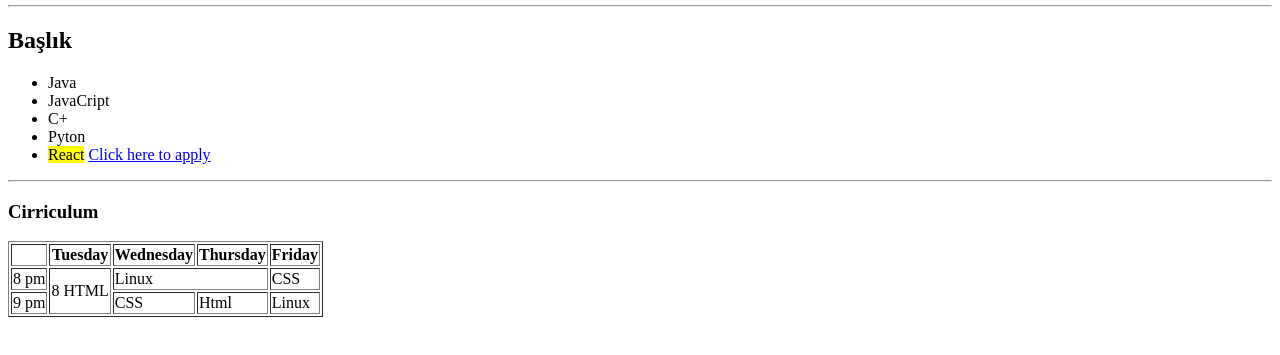
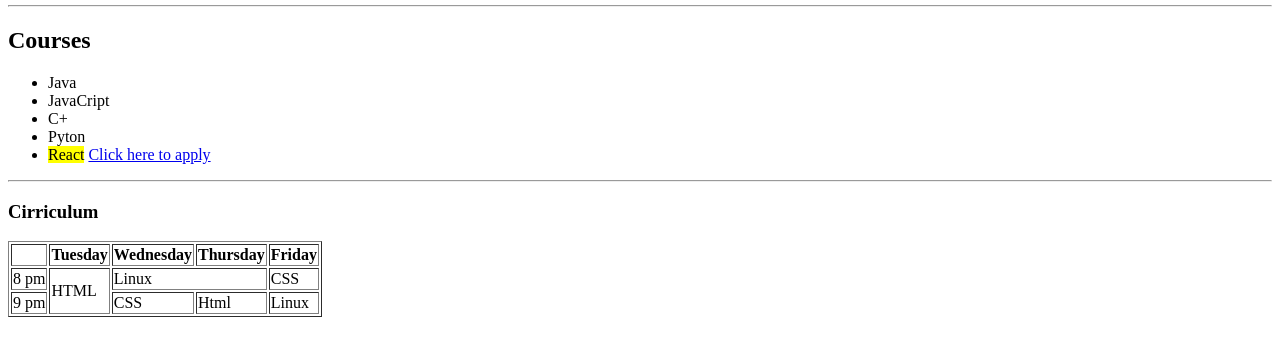
Before and after one commit to Afkre/Html-Form, a plain HTML site: page index.html in a window 1280 px wide. Shown: the part 301-656 px from the top of the page. Drawn offline with Linux system fonts and the light colour scheme.

Commit message:
01.11.2021 de ikinci defa güncellendi

```diff
--- a/index.html
+++ b/index.html
@@ -14,7 +14,7 @@
      </div>
     <hr>
     <div>
-    <h2>Başlık</h2>
+    <h2>Courses</h2>
     <ul>
         <li>Java</li>
         <li>JavaCript</li>
@@ -40,7 +40,7 @@
             <tbody>
                 <tr>
                     <td >8 pm</td>
-                    <td rowspan="2">8 HTML</td>
+                    <td rowspan="2">HTML</td>
                     <td colspan="2">Linux</td>
                     <td>CSS</td>
                 </tr>
```
Also changed, not shown: images/Picture_1.jpg (added), images/Picture_2.jpg (added).
